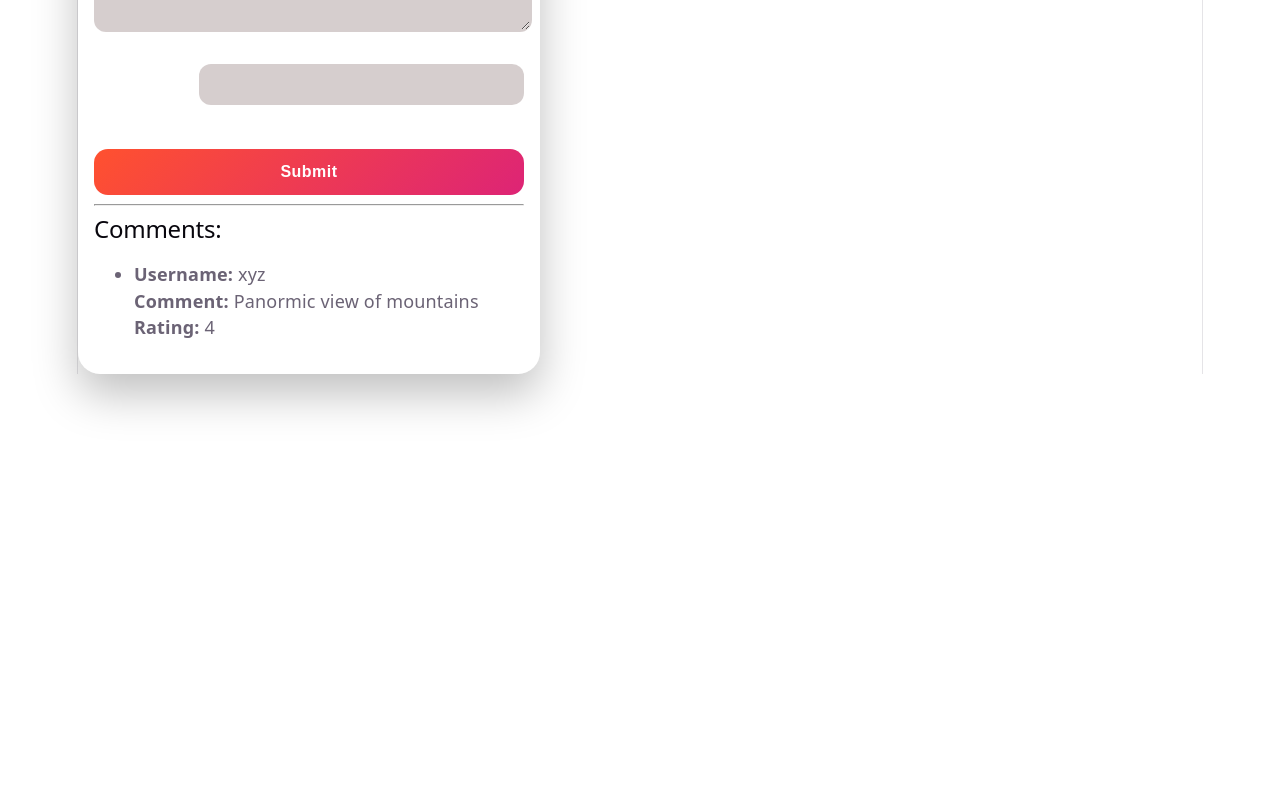
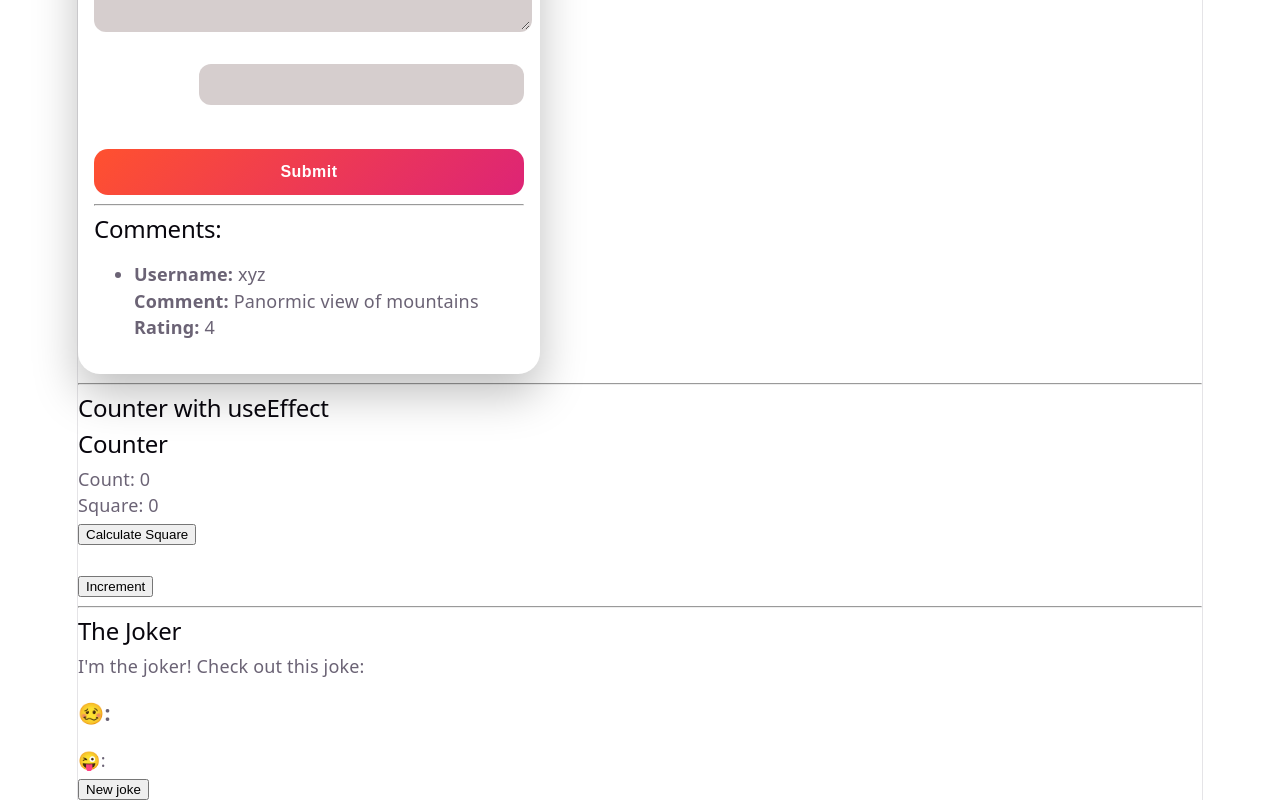
Before and after one commit to Harshit-Webworld1515/react-foundation, a React (Vite) app in the folder react-app-Form/: page / in a window 1280 px wide. Shown: the part 708-1508 px from the top of the page. Before the commit the page ends 1082 px from the top, so only its background shows below. Built offline with nearby package versions, Linux system fonts and the light colour scheme; no server answers.

Commit message:
add counter and joker component with usage of useEffect

```diff
--- a/react-app-Form/src/App.jsx
+++ b/react-app-Form/src/App.jsx
@@ -2,6 +2,8 @@ import { useState } from 'react'
 import './App.css'
 import Form from './Form.jsx'
 import CommentForm from './CommentForm'
+import Counter from './Countereffect'
+import Joker from './Joker'
 
 function App() {
   return (
@@ -11,6 +13,11 @@ function App() {
       <Form />
       <hr />
       <CommentForm/>
+      <hr />
+      <h2>Counter with useEffect</h2>
+      <Counter />
+      <hr />
+      <Joker />
     </div>
   )
 }
```
